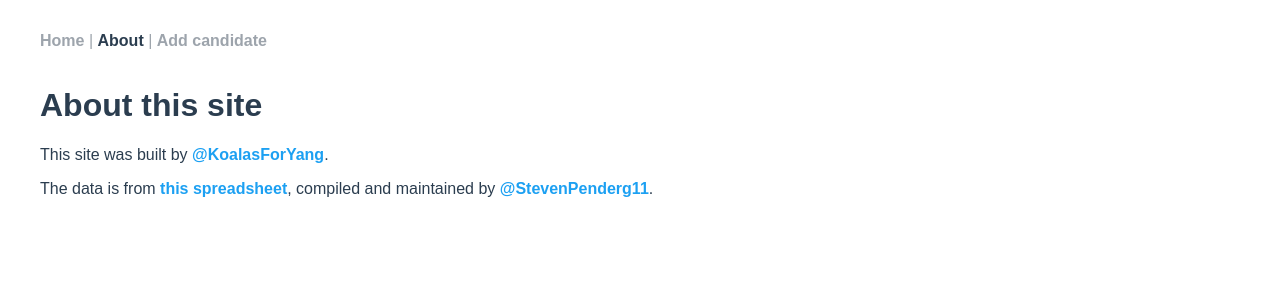
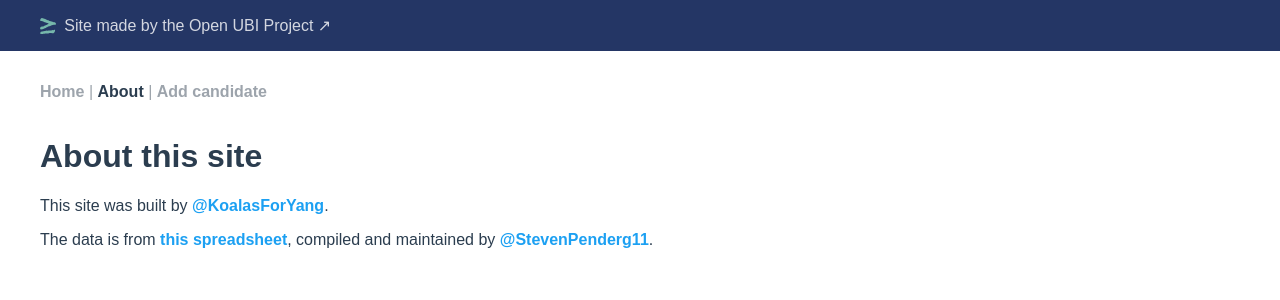
Before and after one commit to Booligoosh/ubi-caucus, a Vue app: page /about in a window 1280 px wide. Shown: the top 300 px of the page. Built offline with nearby package versions, Linux system fonts and the light colour scheme; a web font is replaced by a local one.

Commit message:
Added "Made by Open UBI Project"

```diff
--- a/src/App.vue
+++ b/src/App.vue
@@ -1,5 +1,17 @@
 <template>
   <div id="app">
+    <a
+      class="open-ubi-banner"
+      href="https://us.openubiproject.org"
+      target="_blank"
+    >
+      <div class="open-ubi-banner-inner">
+        <img src="img/>=.svg" />
+        <span class="open-ubi-banner-text">
+          Site made by the Open UBI Project ↗</span
+        >
+      </div>
+    </a>
     <div class="nav-wrapper">
       <div id="nav">
         <router-link to="/">Home</router-link> |
@@ -59,7 +71,8 @@ body {
 }
 
 .page,
-#nav {
+#nav,
+.open-ubi-banner-inner {
   margin-left: auto;
   margin-right: auto;
   max-width: 1264px;
@@ -76,4 +89,29 @@ p a {
   font-weight: bold;
   color: hsl(203, 89%, 53%);
 }
+
+.open-ubi-banner {
+  background: #243665;
+  color: white;
+  font-weight: 400;
+  display: block;
+  text-decoration: none;
+}
+
+.open-ubi-banner-inner {
+  padding: 1rem 2rem;
+  display: flex;
+  align-items: center;
+  opacity: 0.8;
+  transition: opacity 200ms ease-in-out;
+}
+
+.open-ubi-banner img {
+  height: 1rem;
+  margin-right: 0.5rem;
+}
+
+.open-ubi-banner:hover .open-ubi-banner-inner {
+  opacity: 1;
+}
 </style>
```
Also changed, not shown: public/img/>=.svg (added).
